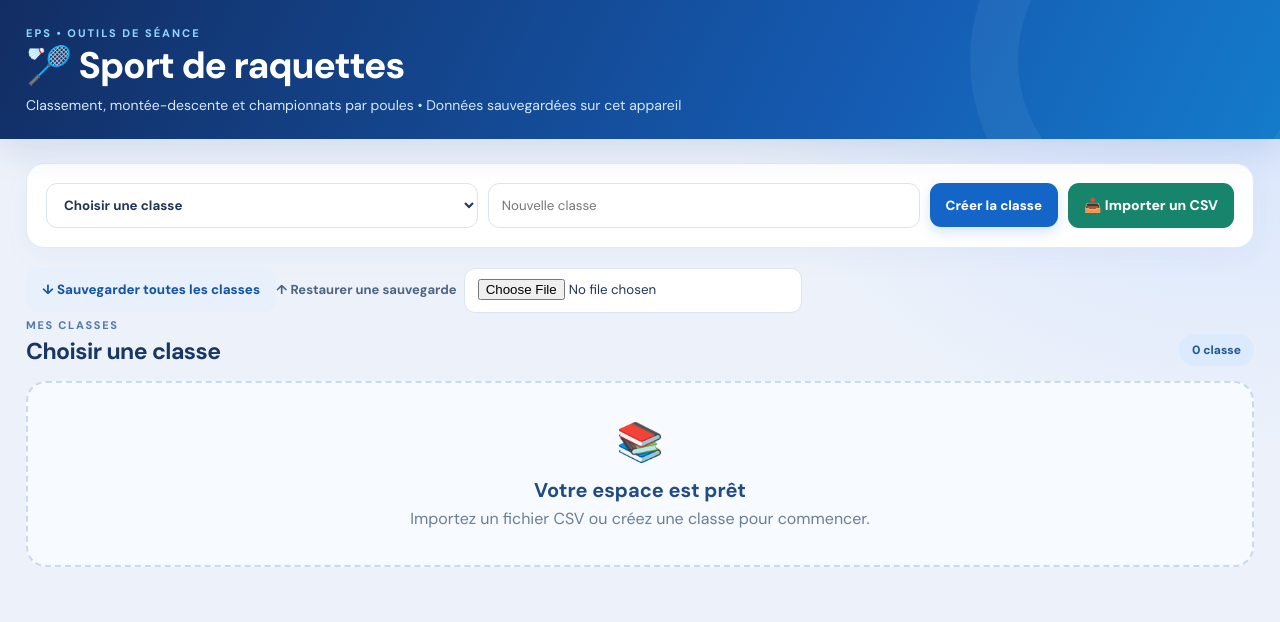
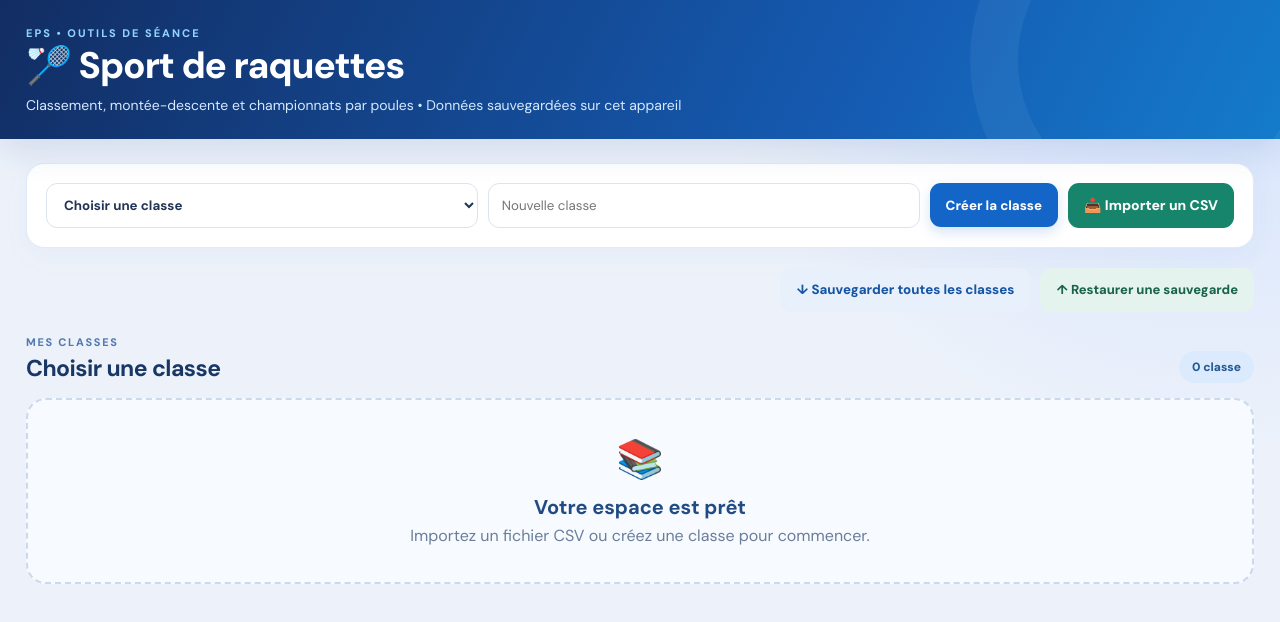
Before and after one commit to EPS-BARLETTA/Sports-de-raquettes-par-sexe, a React (Vite) app: page / in a window 1280 px wide. Shown: the top 622 px of the page. Built offline with nearby package versions, Linux system fonts and the light colour scheme.

Commit message:
Présenter les boutons de sauvegarde et restauration sur iPad

```diff
--- a/src/app.css
+++ b/src/app.css
@@ -69,3 +69,5 @@
 .court-assign-target strong{font-size:15px}.court-assign-target small{font-size:11px;color:#617f6e}
 .court-occupants{display:grid;gap:6px;margin-top:10px}.raquettes-app .court-occupant{display:flex;justify-content:space-between;gap:5px;align-items:center;background:#e3f2e8!important;color:#225c3b!important;min-height:34px!important;text-align:left;font-size:11px;font-weight:700;padding:7px!important}.court-occupant span{font-size:18px;color:#9b4040}
 .court-empty-slot{font-size:11px;color:#a1aaa5;padding:7px 4px;border-bottom:1px dashed #dfe8e1}
+
+.backup-controls{display:flex;gap:10px;flex-wrap:wrap;justify-content:flex-end;margin:0 0 18px}.backup-controls label{display:inline-flex;align-items:center;cursor:pointer;background:#e5f3ee;padding:12px 16px;border-radius:11px;color:#196349;font-weight:800}.backup-controls input{display:none}
```
